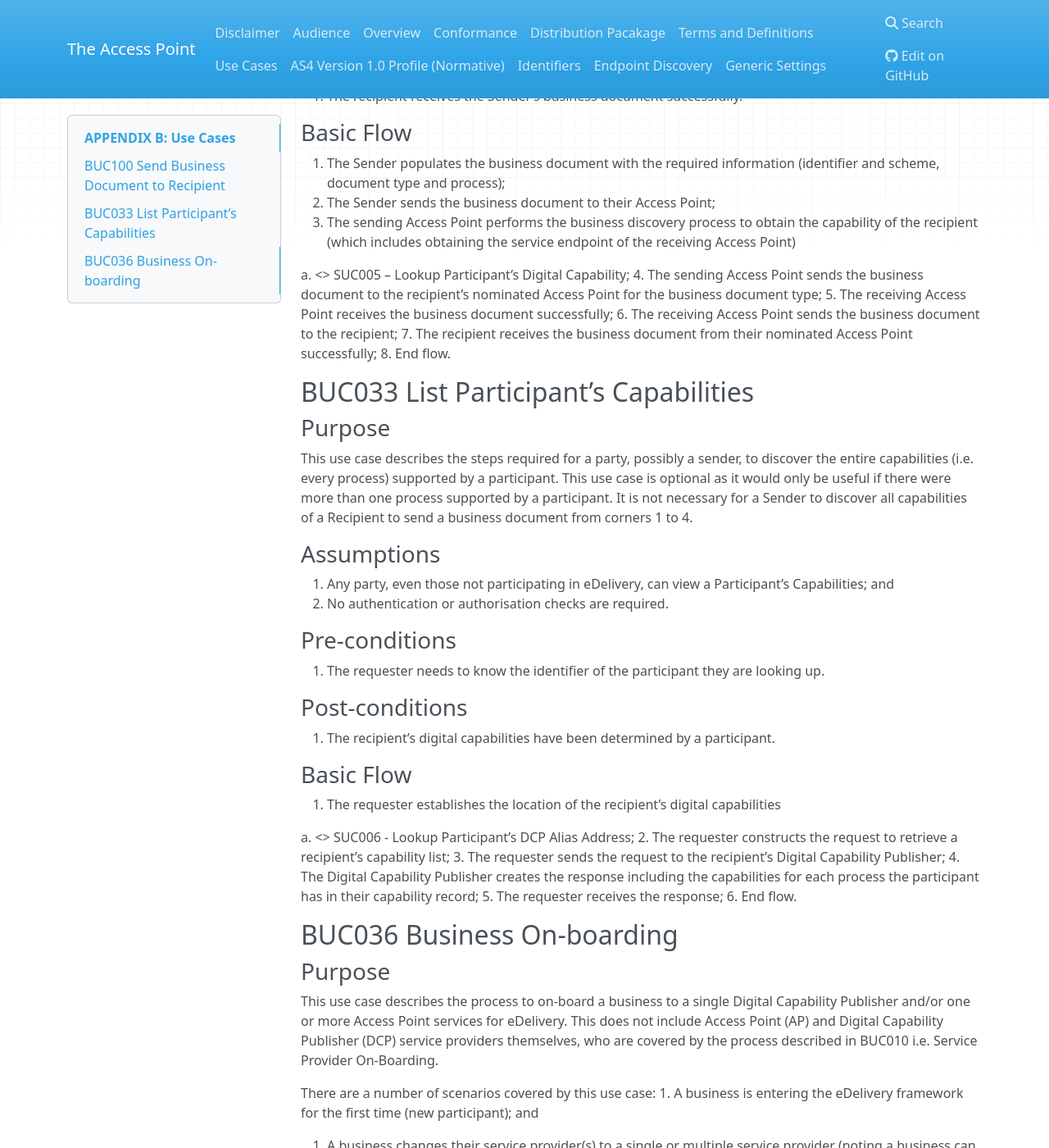
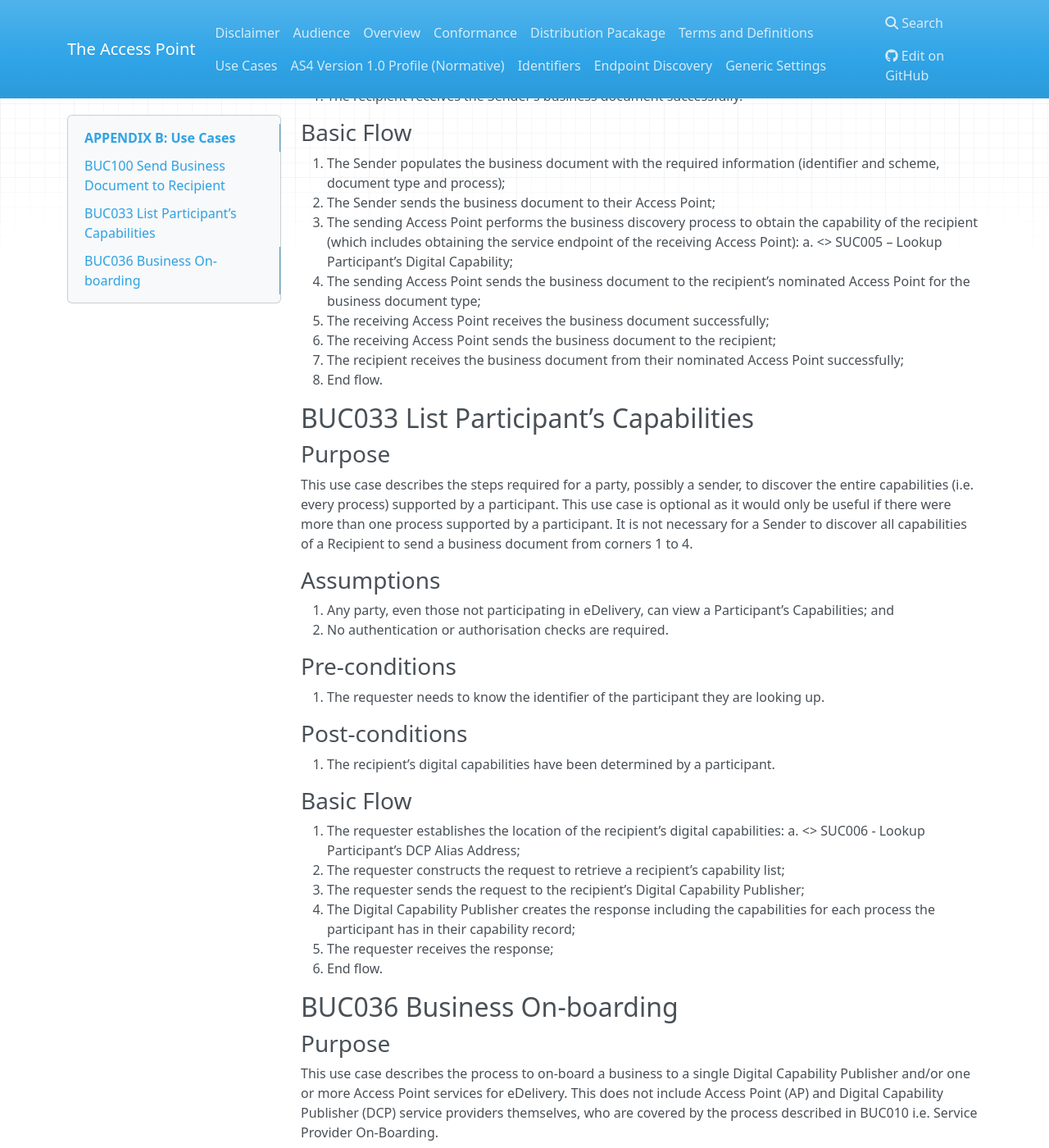
Before and after one commit to Digital-Business-Council/Access-Point, an MkDocs documentation site: the page built from docs/appendix_B.md, in a window 1280 px wide and 1400 px high, scrolled down 426 px. Shown: the whole window at 82% size. Built offline with MkDocs 1.6.1, drawn with Linux system fonts in a browser that asks for light colours; nearby versions of some CDN libraries; old or Windows-style settings are respelled for this version of MkDocs; some of the changed text lies outside the part shown.

Commit message:
Update appendix_B.md

```diff
--- a/docs/appendix_B.md
+++ b/docs/appendix_B.md
@@ -16,9 +16,7 @@ N/A
 ### Basic Flow
  1. The Sender populates the business document with the required information (identifier and scheme, document type and process);
  2. The Sender sends the business document to their Access Point;
- 3. The sending Access Point performs the business discovery process to obtain the capability of the recipient (which includes obtaining the service endpoint of the receiving Access Point)
-
-  a. <<include>> SUC005 – Lookup Participant’s Digital Capability;
+ 3. The sending Access Point performs the business discovery process to obtain the capability of the recipient (which includes obtaining the service endpoint of the receiving Access Point): a. <<include>> SUC005 – Lookup Participant’s Digital Capability;
  4. The sending Access Point sends the business document to the recipient’s nominated Access Point for the business document type;
  5. The receiving Access Point receives the business document successfully;
  6. The receiving Access Point sends the business document to the recipient;
@@ -41,9 +39,7 @@ This use case describes the steps required for a party, possibly a sender, to di
  1. The recipient’s digital capabilities have been determined by a participant.
 
 ### Basic Flow
- 1. The requester establishes the location of the recipient’s digital capabilities
-
-   a. <<include>> SUC006 - Lookup Participant’s DCP Alias Address;
+ 1. The requester establishes the location of the recipient’s digital capabilities: a. <<include>> SUC006 - Lookup Participant’s DCP Alias Address;
  2. The requester constructs the request to retrieve a recipient’s capability list;
  3. The requester sends the request to the recipient’s Digital Capability Publisher;
  4. The Digital Capability Publisher creates the response including the capabilities for each process the participant has in their capability record;
@@ -60,15 +56,15 @@ There are a number of scenarios covered by this use case:
 
  2. A business changes their service provider(s) to a single or multiple service provider (noting a business can only have one DCP service provider):
 
- a. The business moves both services from one service provider to one or more service providers.
+  a. The business moves both services from one service provider to one or more service providers.
 
- b. The business moves only their Access Point service for a particular process to a new service provider.
+  b. The business moves only their Access Point service for a particular process to a new service provider.
 
- c. The business moves only the DCP service to a new service provider.
+  c. The business moves only the DCP service to a new service provider.
 
- d. The business has AP and DCP services with separate providers and consolidates the services with one provider.
+  d. The business has AP and DCP services with separate providers and consolidates the services with one provider.
 
- e. The business has different Service Providers for DCP and AP services, and moves each service to two new Service Providers.
+  e. The business has different Service Providers for DCP and AP services, and moves each service to two new Service Providers.
 
 ### Assumptions
 
@@ -119,13 +115,9 @@ There are a number of scenarios covered by this use case:
 
  7. The New Service Provider determines the client does not have an Access Point service and will use the New Service Provider’s AP;
 
- 8. The New Service Provider adds its own supported Access Point address, transport Profiles, document types and processes to the business’ capability record in its own Digital Capability Publisher;
+ 8. The New Service Provider adds its own supported Access Point address, transport Profiles, document types and processes to the business’ capability record in its own Digital Capability Publisher: a. <<include>> SUC003 – Register Capability.
 
-  a. <<include>> SUC003 – Register Capability.
-
- 9. The New Service Provider requests the capability address (DCL entry) be added to the Digital Capability Locator;
-
-  a. <<include>> SUC002 – Register Capability Address.
+ 9. The New Service Provider requests the capability address (DCL entry) be added to the Digital Capability Locator: a. <<include>> SUC002 – Register Capability Address.
 
  10. The New Service Provider informs the business the on-boarding activities have been completed;
 
@@ -139,9 +131,7 @@ There are a number of scenarios covered by this use case:
 
   b. The New Service Provider obtains the AP endpoint address and transport Profile it supports for each document and process, from either the Business (if using its own AP) or the Business’ AP Service Provider(s);
 
-  c. The New Service Provider creates a capability record including AP endpoint address, transport Profile, document and process types;
-
-     i. <<include>> SUC003 – Register Capability.
+  c. The New Service Provider creates a capability record including AP endpoint address, transport Profile, document and process types; i. <<include>> SUC003 – Register Capability.
 
   d. Resume at step 9.
 
@@ -158,9 +148,6 @@ There are a number of scenarios covered by this use case:
      provider;
 
   e. The New Service Provider creates a capability record including the AP endpoint address(es), transport Profile(s), document and
-     process types;
-
-
-     i. <<include>> SUC003 – Register Capability.
+     process types; i. <<include>> SUC003 – Register Capability.
 
   f. Resume at step 9.
```
